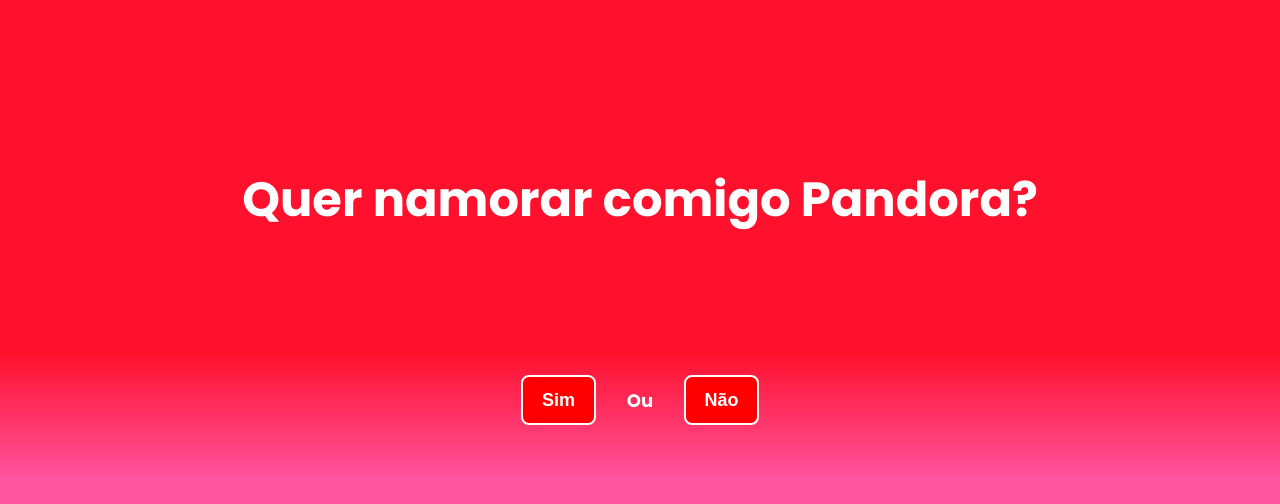
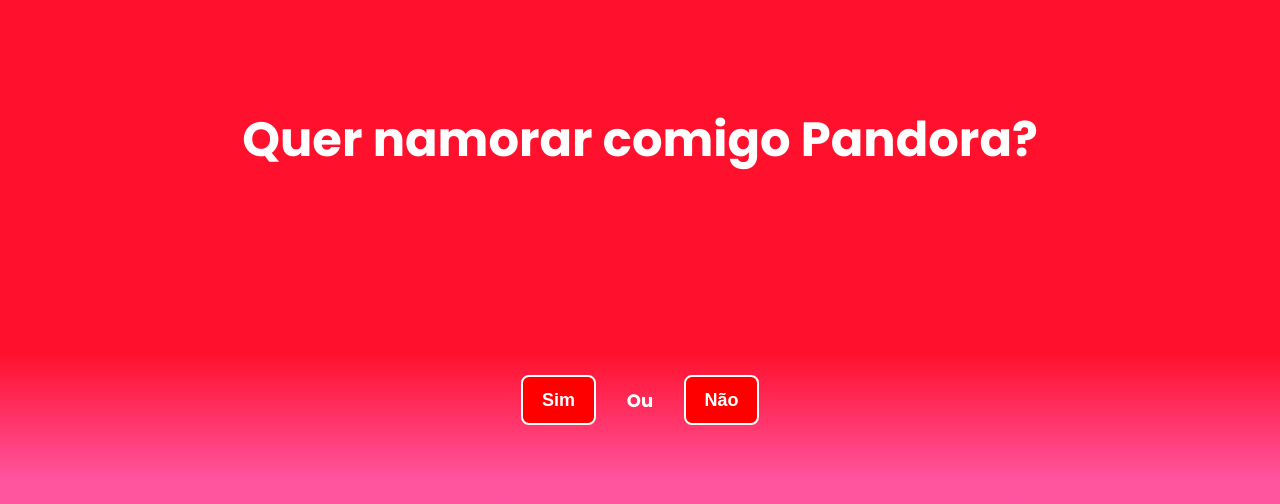
Before and after one commit to Ykovlev0/Surpreender, a plain HTML site: page index.html in a window 1280 px wide. Drawn offline with Linux system fonts and the light colour scheme.

Commit message:
add commit

```diff
--- a/style.css
+++ b/style.css
@@ -66,7 +66,7 @@ span {
 }
 
 .title1 {
-  margin-top: 140px;
+  margin-top: 80px;
   font-size: 1.5rem;
   display: flex;
   align-items: center;
```
